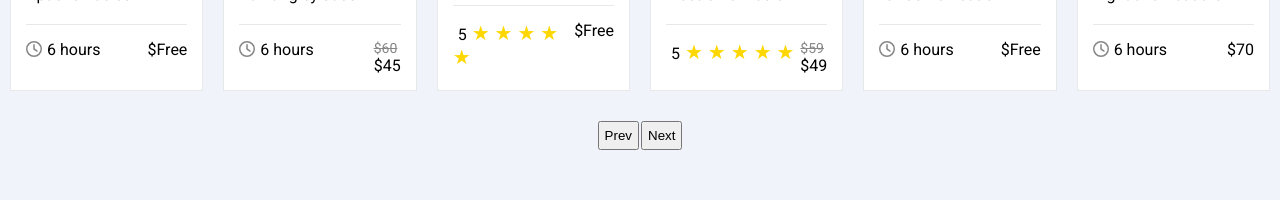
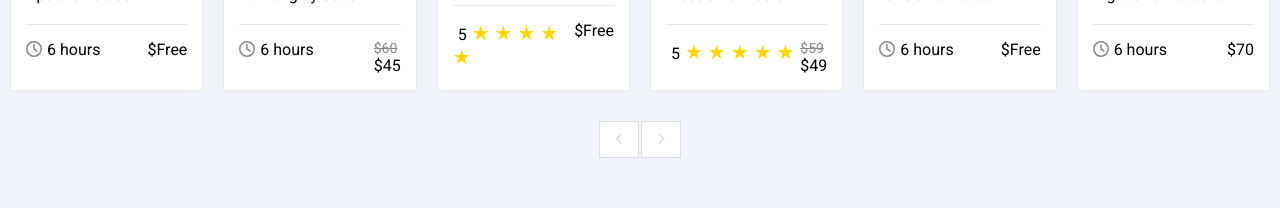
Before and after one commit to DavideCavallotto/proj-html-vuejs, a Vue app: page / in a window 1280 px wide. Shown: the part 4280-4491 px from the top of the page. Built offline with nearby package versions, Linux system fonts and the light colour scheme.

Commit message:
Fixed carousel button

```diff
--- a/src/components/Carousel.vue
+++ b/src/components/Carousel.vue
@@ -62,8 +62,8 @@ export default {
 
     </div>
     <div class="row">
-        <button @click="prevCard" class="prev">Prev</button>
-        <button @click="nextCard" class="next">Next</button>
+        <button @click="prevCard" class="prev"><font-awesome-icon icon="fa-solid fa-angle-left" /></button>
+        <button @click="nextCard" class="next"><font-awesome-icon icon="fa-solid fa-angle-right" /></button>
 
     </div>
 </div>
@@ -89,9 +89,20 @@ export default {
         gap: 2px;
 
         button {
-            padding: 5px;
+            padding: 10px 15px;
+            background-color: white;
+            border: 1px solid #dcdfe4;
+            color: #dcdfe4;
+            cursor: pointer;
+
+            &:hover {
+                background-color: #457992;
+                color: white;
+            }
         }
     }
+
+
 
 }
 
--- a/src/main.js
+++ b/src/main.js
@@ -7,7 +7,7 @@ import { library } from '@fortawesome/fontawesome-svg-core'
 import { FontAwesomeIcon } from '@fortawesome/vue-fontawesome'
 
 /* import specific icons */
-import { faBars, faBriefcase, faBullhorn, faCalendarCheck, faCaretRight, faDisplay, faEarthAfrica, faMagnifyingGlass } from '@fortawesome/free-solid-svg-icons'
+import { faAngleLeft, faAngleRight, faBars, faBriefcase, faBullhorn, faCalendarCheck, faCaretRight, faDisplay, faEarthAfrica, faMagnifyingGlass } from '@fortawesome/free-solid-svg-icons'
 import { faBehance, faDribbble, faFacebook, faFlickr, faGit, faInstagram, faInstagramSquare, faLinkedin, faPinterest, faTwitter } from '@fortawesome/free-brands-svg-icons'
 import { faBookmark, faClock, faUser } from '@fortawesome/free-regular-svg-icons'
 
@@ -17,7 +17,8 @@ library.add(faTwitter, faInstagram, faBehance,
       faPinterest, faBars, faMagnifyingGlass,
        faBullhorn, faBriefcase, faUser, faBookmark,
         faEarthAfrica, faDisplay, faCalendarCheck,
-        faClock,faCaretRight,faFacebook,faTwitter,faInstagramSquare)
+        faClock,faCaretRight,faFacebook,faTwitter,
+        faInstagramSquare, faAngleRight, faAngleLeft)
 
 
 createApp(App).component('font-awesome-icon', FontAwesomeIcon).mount('#app')
```
